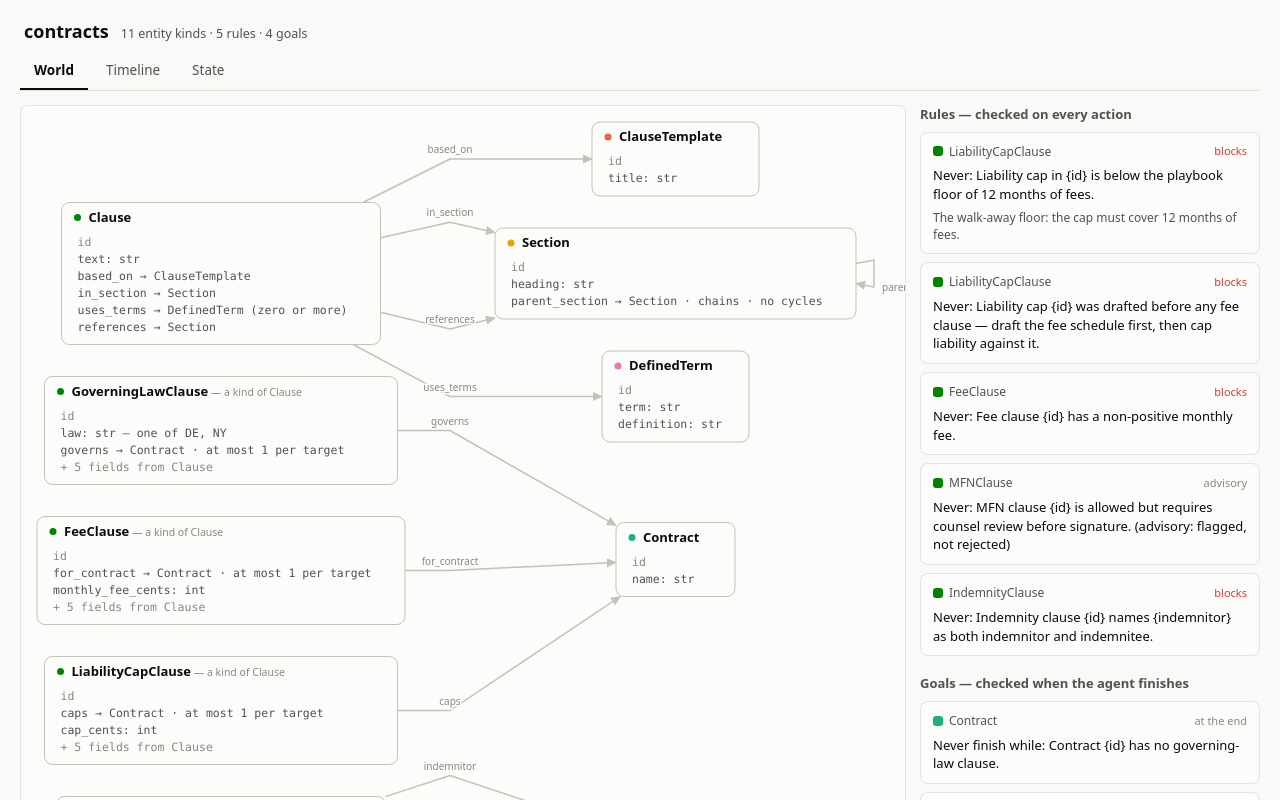
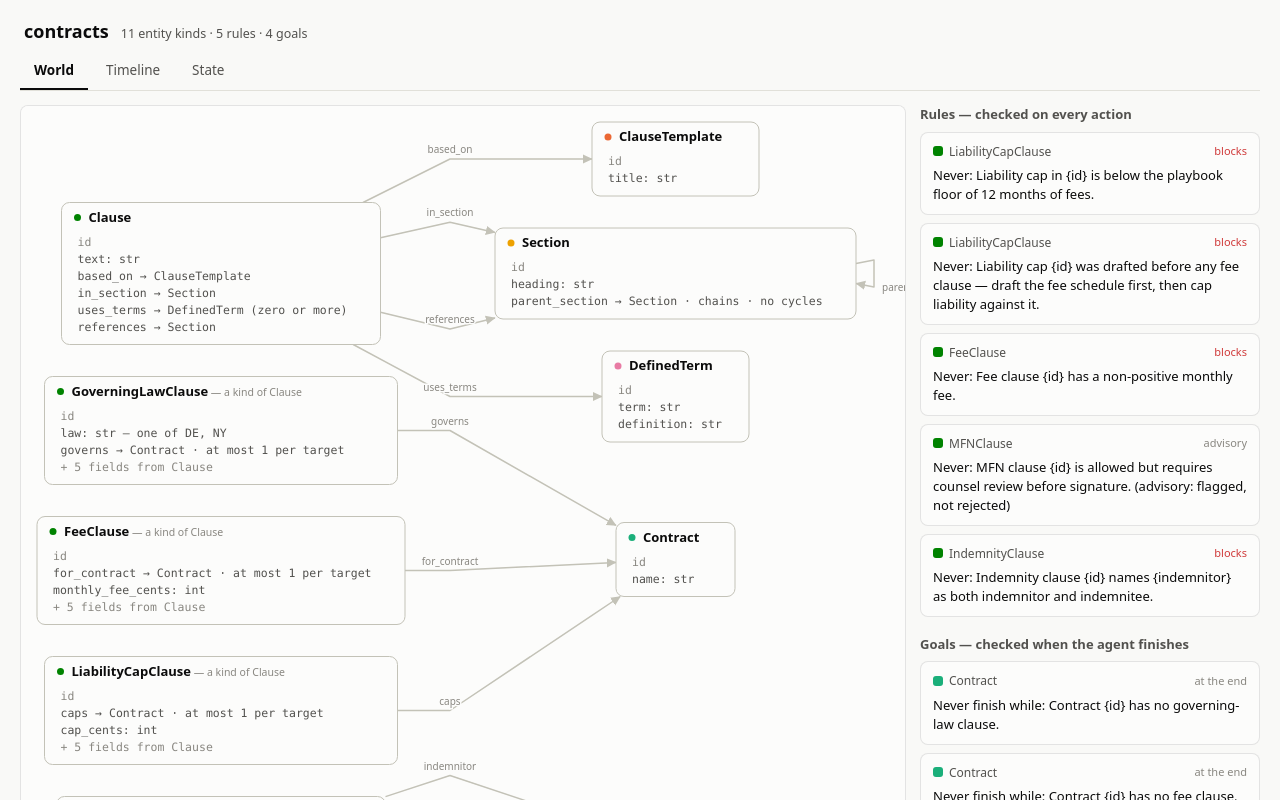
Before and after one commit to MaanavKhaitan/lore, a React (Vite) app in the folder viz-ui/: page / in a window 1280 px wide. Shown: the top 800 px of the page. Built offline with nearby package versions, Linux system fonts and the light colour scheme.

Commit message:
Drop rule docstrings from the World-tab cards
Docstrings are written for code readers ("arbitrary-Python escape hatch"),
not viewer users — the plain-English rule statement already carries the
meaning. The doc stays in the spec JSON.

Co-Authored-By: Claude Fable 5 <noreply@anthropic.com>

```diff
--- a/viz-ui/src/styles.css
+++ b/viz-ui/src/styles.css
@@ -278,11 +278,6 @@ svg.graph {
 .rule-plain {
   font-size: 13px;
 }
-.rule-doc {
-  margin-top: 5px !important;
-  font-size: 12px;
-  color: var(--ink-2);
-}
 .chip {
   font-size: 11px;
   white-space: nowrap;
--- a/viz-ui/src/ui/world/RuleCards.tsx
+++ b/viz-ui/src/ui/world/RuleCards.tsx
@@ -64,7 +64,6 @@ function RuleCard({
         </span>
       </header>
       <p className="rule-plain">{rule.plain}</p>
-      {rule.doc && <p className="rule-doc">{rule.doc.split("\n")[0]}</p>}
     </article>
   );
 }
```
Also changed, not shown: 2 other files (tests, documents, lock files or other folders).
